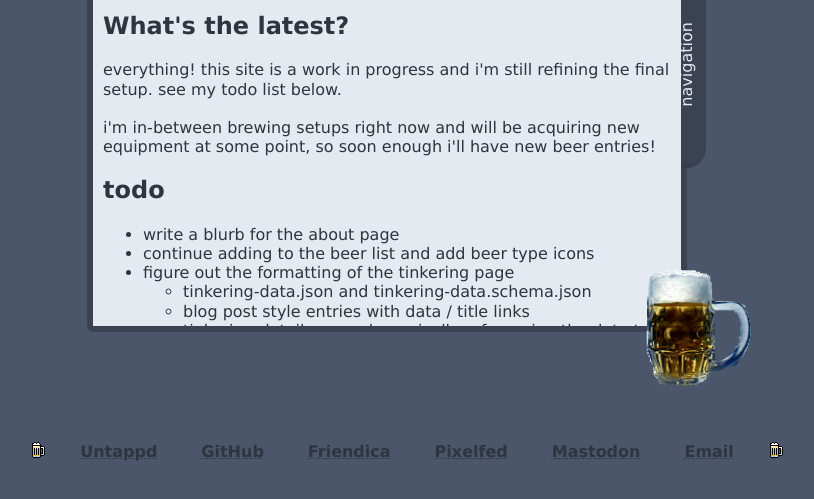
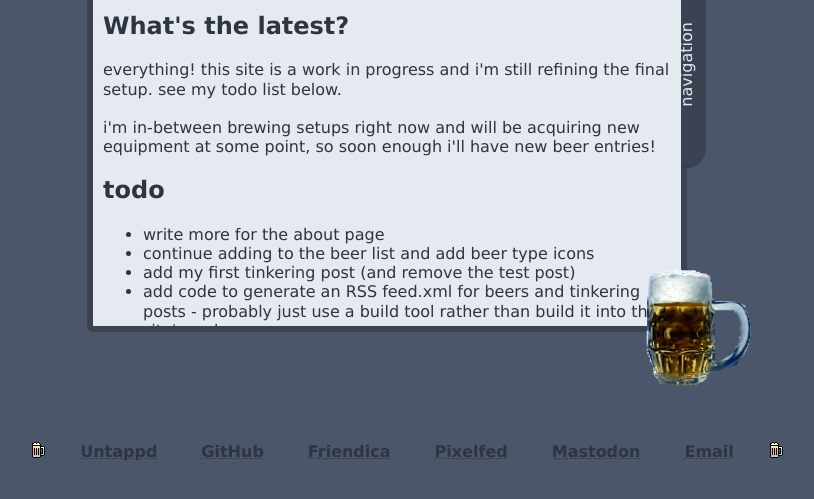
Before and after one commit to nikolaioak/nikolaioak.github.io, a plain HTML site: page index.html in a window 1280 px wide. Shown: the part 247-746 px from the top of the page, without its empty margins (253-1067 px from the left). Drawn offline with Linux system fonts and the light colour scheme; a web font is replaced by a local one.

Commit message:
update todo

```diff
--- a/index.html
+++ b/index.html
@@ -22,15 +22,9 @@
                 i'm in-between brewing setups right now and will be acquiring new equipment at some point, so soon enough i'll have new beer entries!
                 <h2>todo</h2>
                 <ul>
-                    <li>write a blurb for the about page</li>
+                    <li>write more for the about page</li>
                     <li>continue adding to the beer list and add beer type icons</li>
-                    <li>figure out the formatting of the tinkering page
-                        <ul>
-                            <li>tinkering-data.json and tinkering-data.schema.json</li>
-                            <li>blog post style entries with data / title links</li>
-                            <li>tinkering-details page dynamically referencing the data to generate the contents</li>
-                        </ul>
-                    </li>
+                    <li>add my first tinkering post (and remove the test post)</li>
                     <li>add code to generate an RSS feed.xml for beers and tinkering posts - probably just use a build tool rather than build it into the site's code</li>
                 </ul>
             </div>
```
